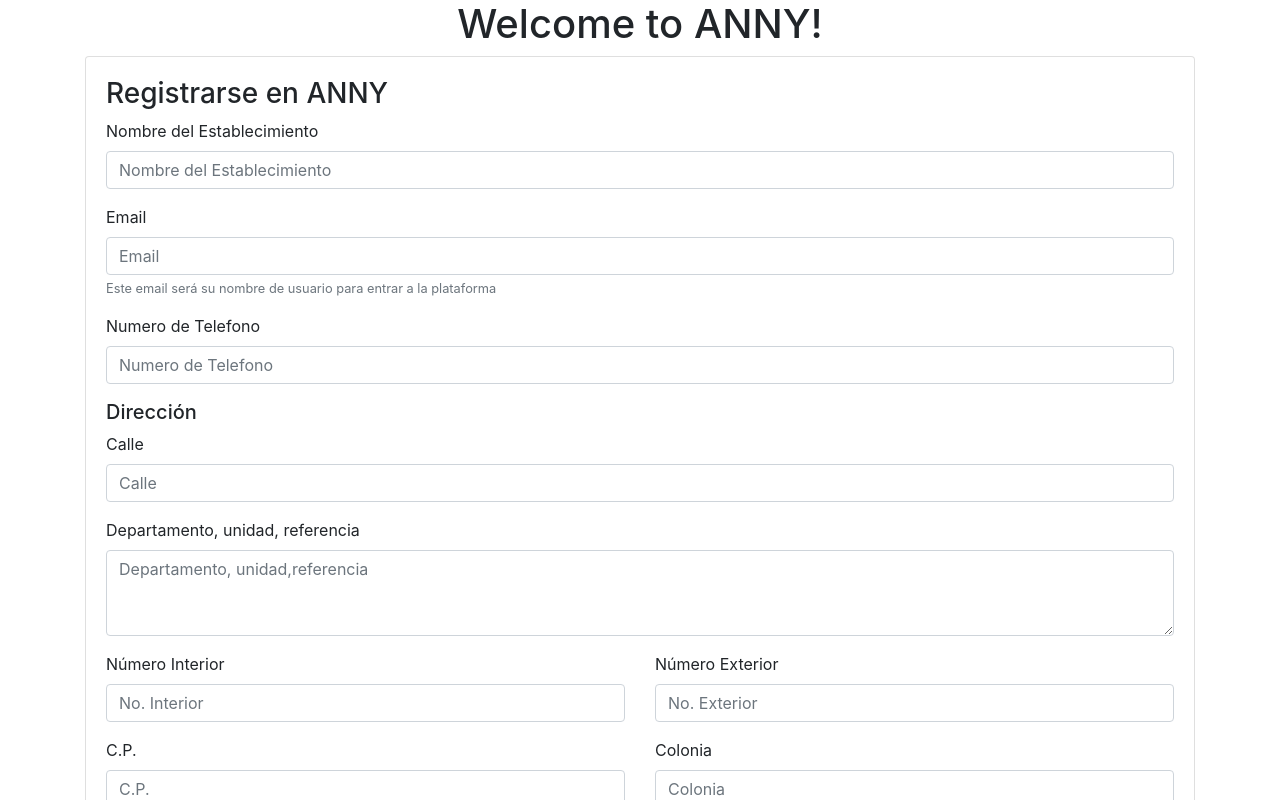
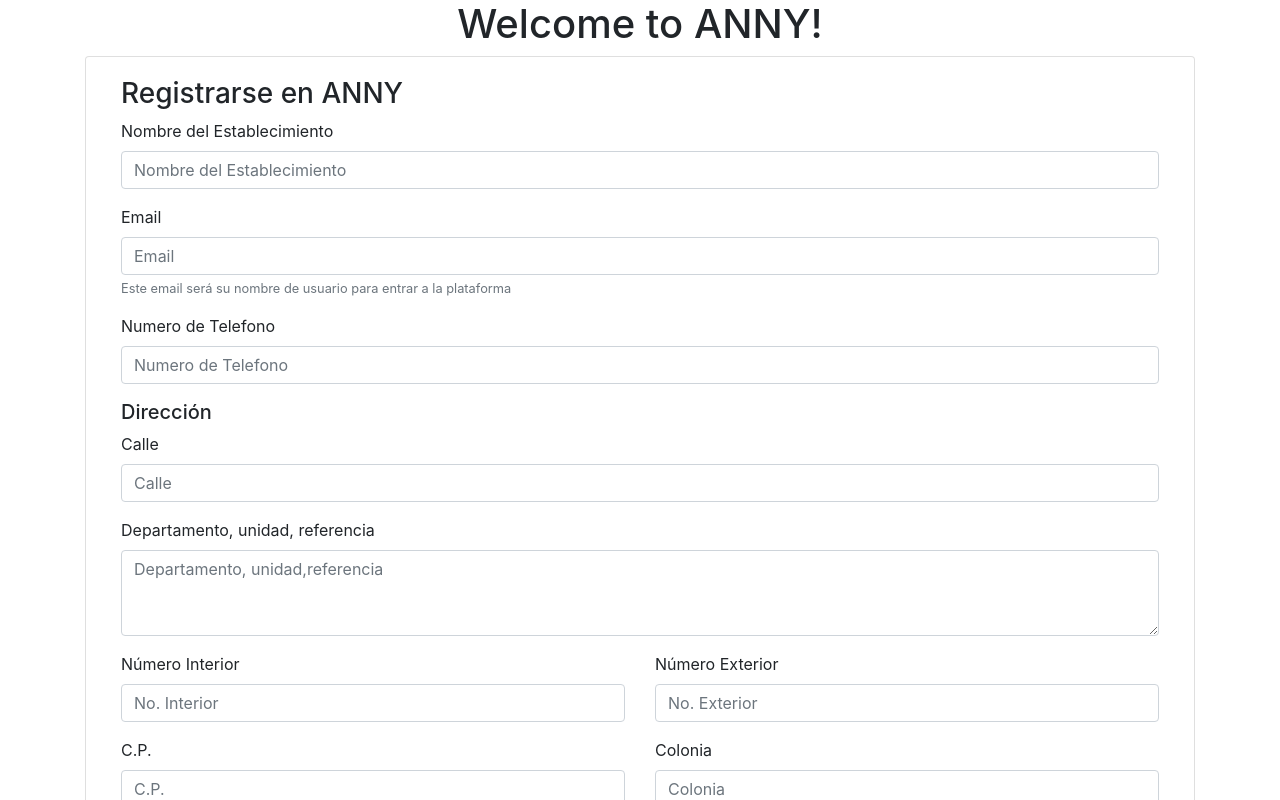
Before and after one commit to mahrliox/ANNY, an Angular app: page / in a window 1280 px wide. Both pictures are taken after a click on the link "¿Aún no tiene una cuenta? Registrese aqui". Shown: the top 800 px of the page. Built offline with nearby package versions, Linux system fonts and the light colour scheme.

Commit message:
se agregÃó el espaciado de los botones

```diff
--- a/src/app/login-page/login-view/login-view.component.html
+++ b/src/app/login-page/login-view/login-view.component.html
@@ -1,5 +1,5 @@
 <div class="container">
-  <div class="card">
+  <div class="card container">
     <div class="card-body" *ngIf = "muestraLogin==true">
       <h3>Iniciar sesión</h3>
       <form>
@@ -18,7 +18,7 @@
           <a href="#" (click)="showRegisterForm()">¿Aún no tiene una cuenta? Registrese aqui</a>
         </small>
     </div><!-- card-body-->
-    <div class="card-body" *ngIf = "muestraRegistro==true"><!--Form de registro-->
+    <div class="card-body container" *ngIf = "muestraRegistro==true"><!--Form de registro-->
       <h3>Registrarse en ANNY</h3>
       <form>
         <div class="form-group">
@@ -179,7 +179,7 @@
           </div>
         </div>
       </form>
-      <div class="col-md-4 offset-md-8 col-lg-3 offset-lg-9 col-sm-6 offset-sm-6 row">
+      <div class="col-md-4 offset-md-8 col-lg-3 offset-lg-9 col-sm-5 offset-sm-7 col-8 offset-4 row">
         <div class="col-6">
           <button class="btn btn-primary">Guadar</button>
         </div>
```
